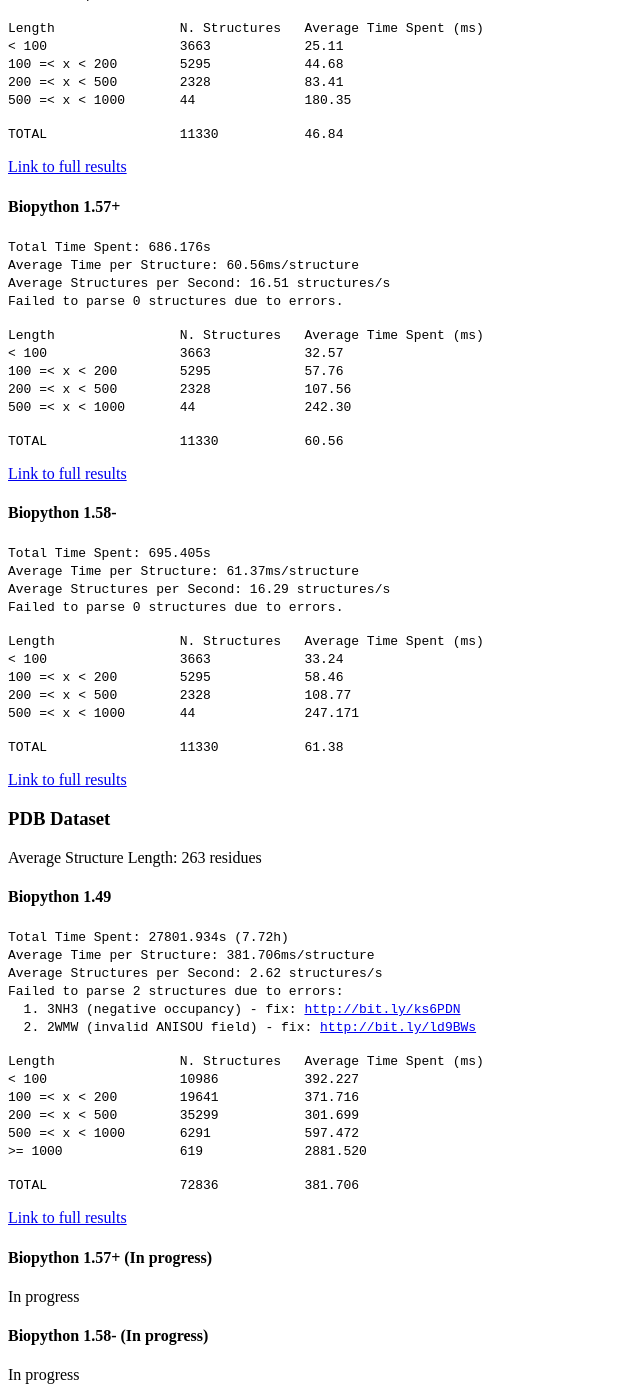
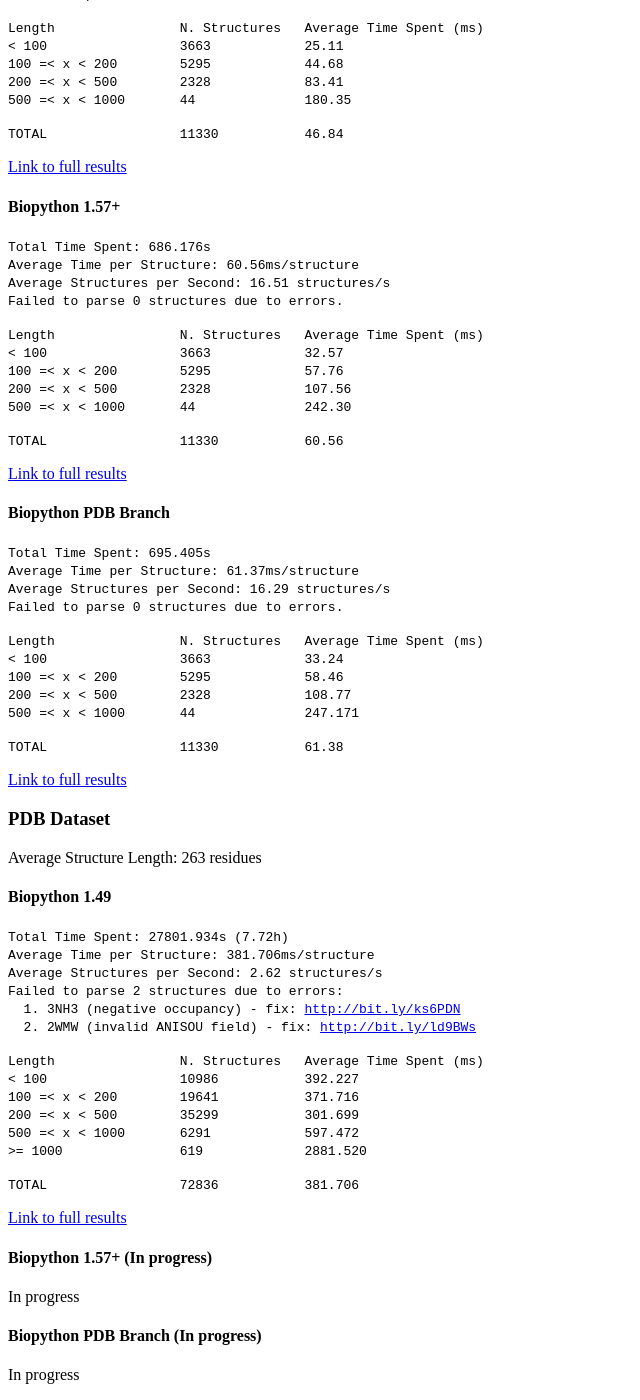
Before and after one commit to biopython/biopython.github.io, a Jekyll site: the page built from wiki/PDBParser.md, in a window 1280 px wide and 1400 px high, scrolled down 1544 px. Shown: the whole window, without its empty margins (0-640 px from the left). Built offline with Jekyll 4.4.1, drawn with Linux system fonts in a browser that asks for light colours; some of the changed text lies outside the part shown.

Commit message:
Biopython 1.58- seemed misleading to me, changed to Biopython PDB branch.

```diff
--- a/wiki/PDBParser.md
+++ b/wiki/PDBParser.md
@@ -32,8 +32,8 @@ Versions Tested
 [Biopython 1.57+](https://github.com/biopython/biopython) (May 2011) |
 Element column auto-assignment.
 
-[Biopython
-1.58-](https://github.com/JoaoRodrigues/biopython/tree/pdb_enhancements)
+[Biopython PDB
+branch](https://github.com/JoaoRodrigues/biopython/tree/pdb_enhancements)
 (May 2011 @ Github) | Warnings module replaced
 \_handle\_pdb\_exception() && Other minor changes
 
@@ -138,7 +138,7 @@ results](http://nmr.chem.uu.nl/~joao/f/benchmark_CATH-biopython_149.time)
 [Link to full
 results](http://nmr.chem.uu.nl/~joao/f/benchmark_CATH-biopython_current.time)
 
-#### Biopython 1.58-
+#### Biopython PDB Branch
 
 `Total Time Spent: 695.405s`
 `Average Time per Structure: 61.37ms/structure`
@@ -185,6 +185,6 @@ results](http://nmr.chem.uu.nl/~joao/f/benchmark_PDB-biopython1.49.time)
 
 In progress
 
-#### Biopython 1.58- (In progress)
+#### Biopython PDB Branch (In progress)
 
 In progress
```
Also changed, not shown: 1 other file.
